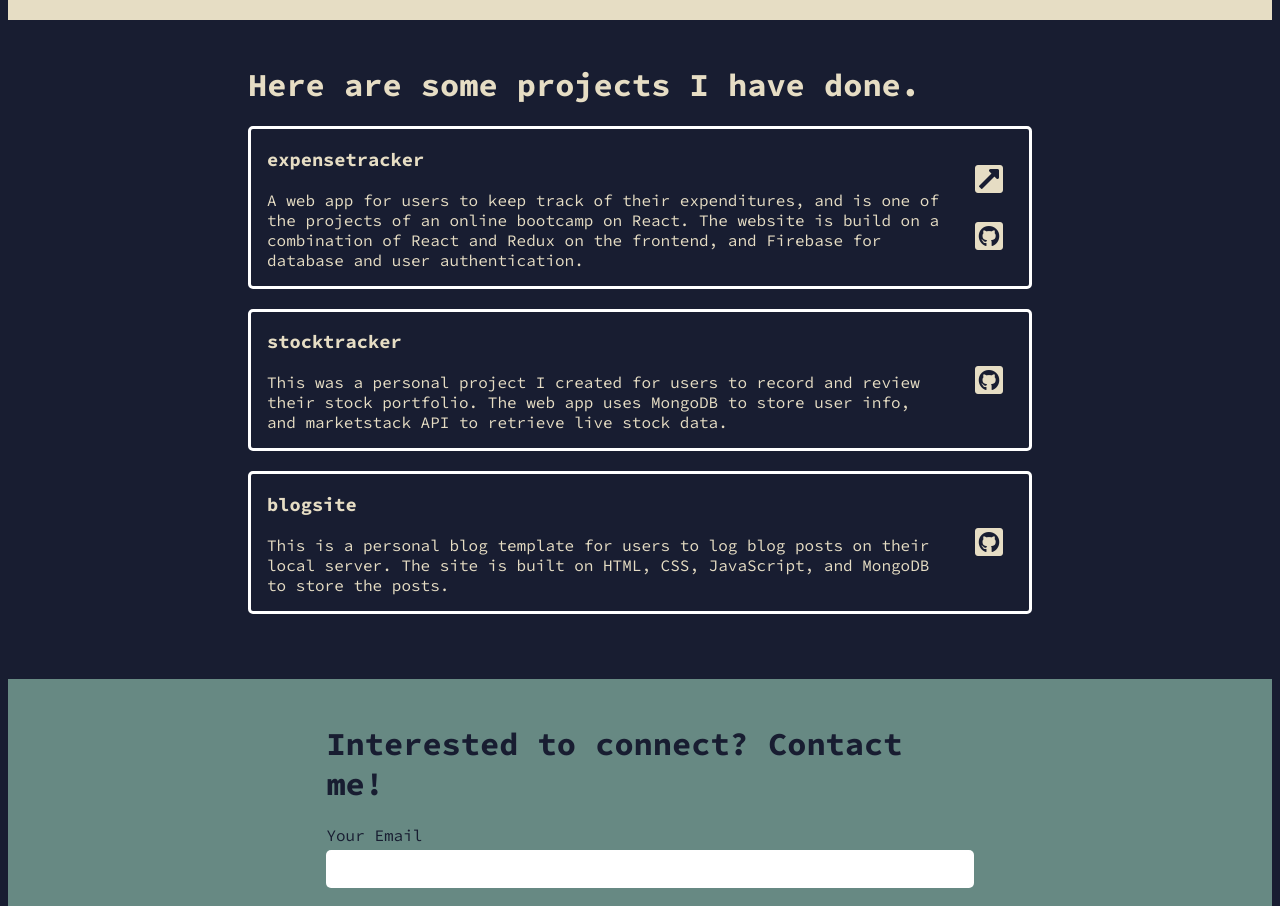
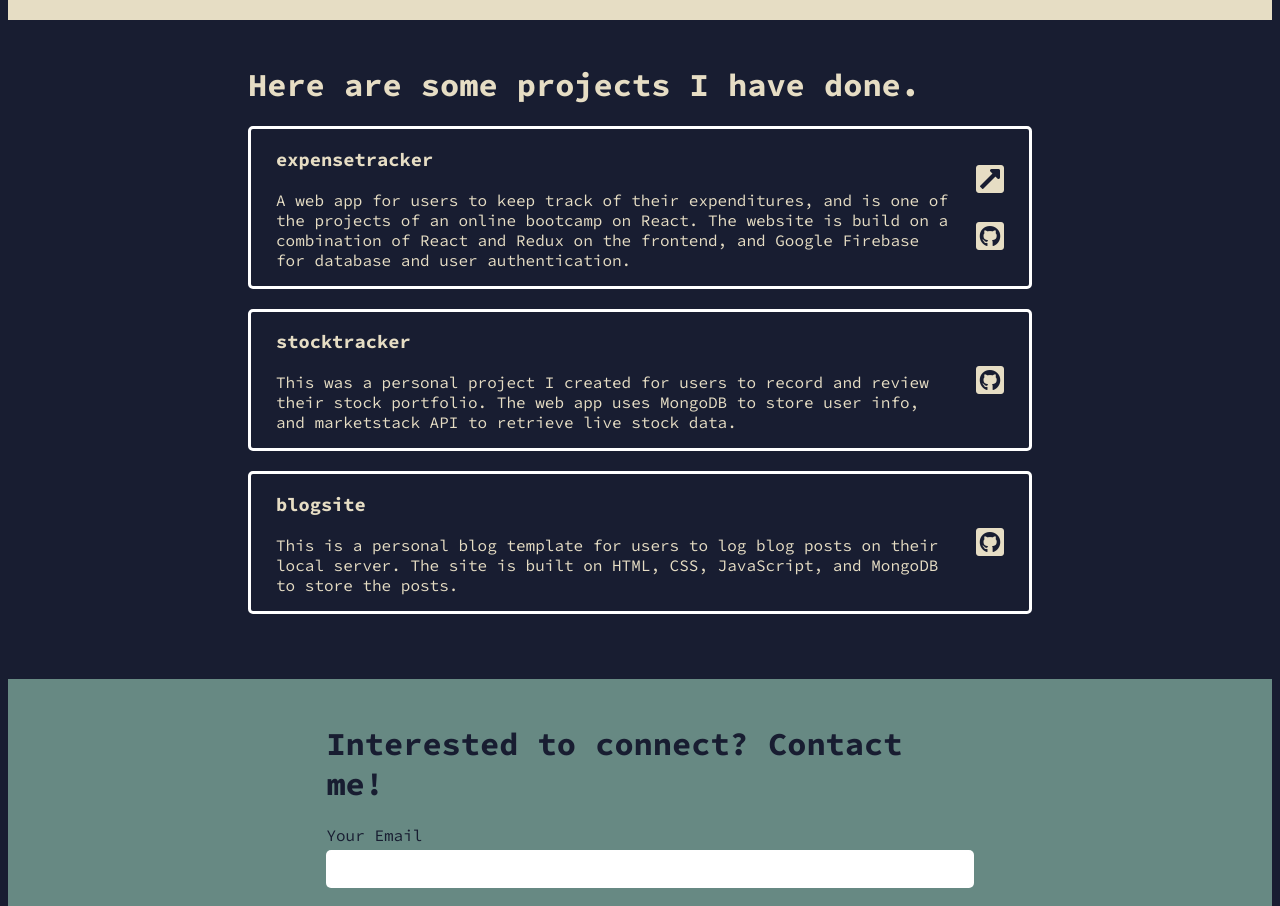
Before and after one commit to salmonsashimi/my-site, a React (Create React App) app: page / in a window 1280 px wide. Shown: the part 1560-2466 px from the top of the page. Built offline with nearby package versions, Linux system fonts and the light colour scheme.

Commit message:
adjusted project box padding

```diff
--- a/src/components/Projects.js
+++ b/src/components/Projects.js
@@ -26,7 +26,7 @@ Projects.defaultProps = {
     projects: [
         {
             name: 'expensetracker',
-            desc: 'A web app for users to keep track of their expenditures, and is one of the projects of an online bootcamp on React. The website is build on a combination of React and Redux on the frontend, and Firebase for database and user authentication.',
+            desc: 'A web app for users to keep track of their expenditures, and is one of the projects of an online bootcamp on React. The website is build on a combination of React and Redux on the frontend, and Google Firebase for database and user authentication.',
             link: 'https://expensetracker-1.herokuapp.com/',
             repo: 'https://github.com/salmonsashimi/expensetracker'
         },
--- a/src/styles/ProjectBox.css
+++ b/src/styles/ProjectBox.css
@@ -2,7 +2,7 @@
     border-radius: 5px;
     border: 0.2rem solid white;
     display:flex;
-    padding: 0 1rem;
+    padding: 0 25px;
     min-width: 150px;
     transition: 0.4s;
     text-align:left;
@@ -27,7 +27,7 @@
     display: flex;
     flex-direction: column;
     justify-content: space-evenly;
-    padding: 10px;
+    padding: 10px 0;
 }
 
 .projectBox-icon {
```
